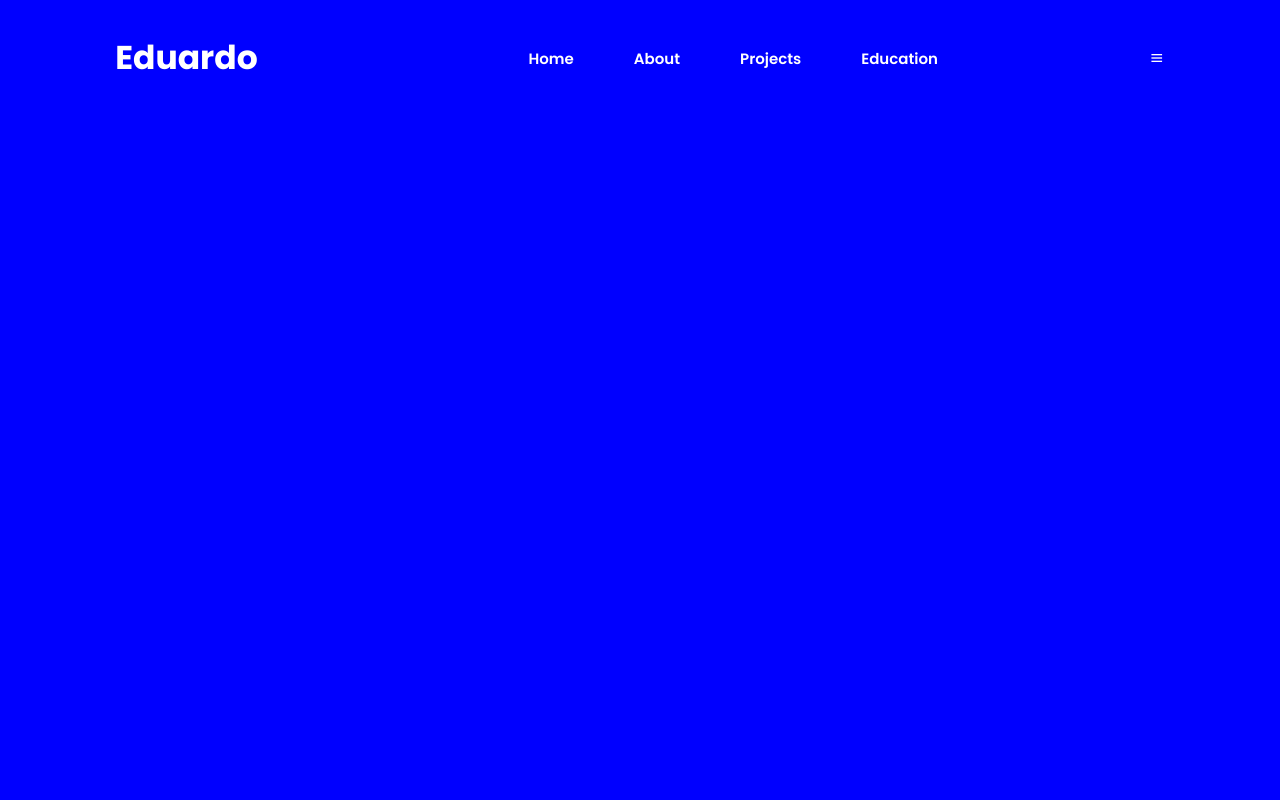
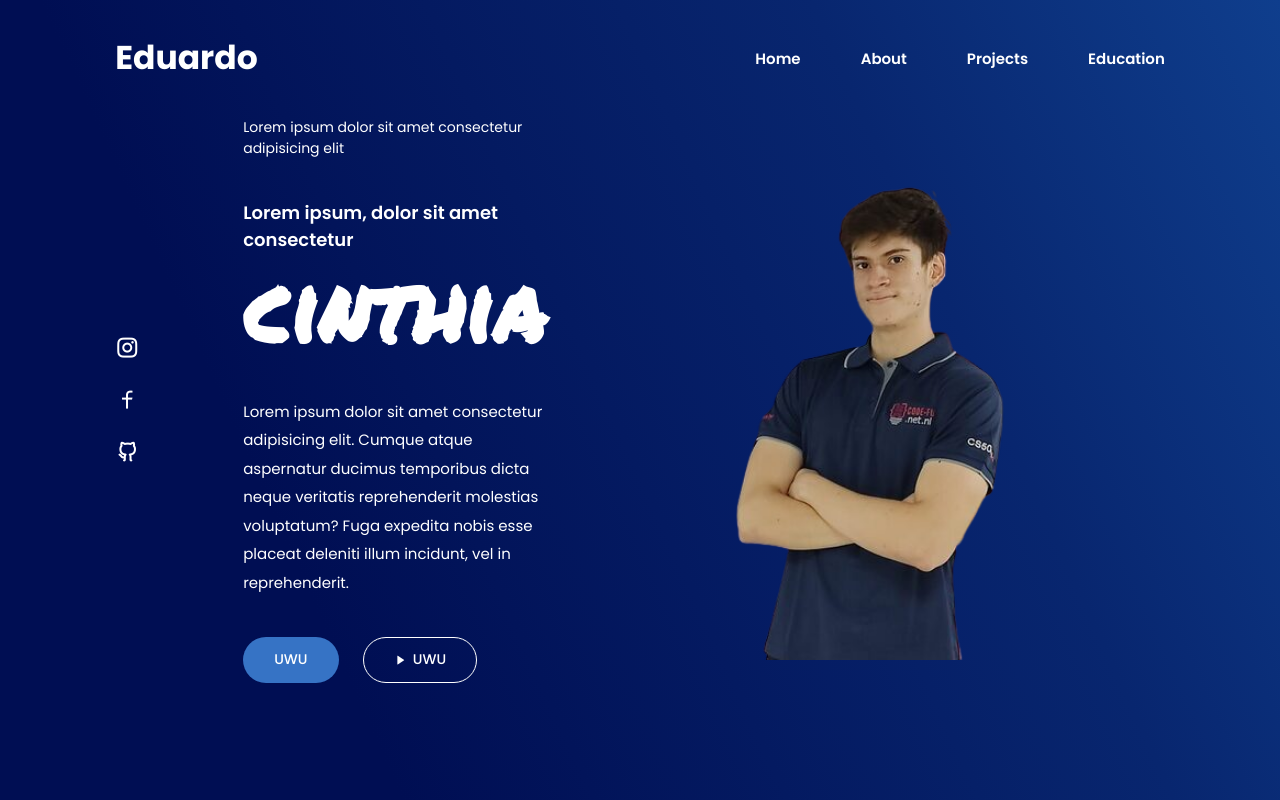
Before and after one commit to Eduardo6446/portfolio, a plain HTML site: page index.html in a window 1280 px wide. Drawn offline with nearby package versions, Linux system fonts and the light colour scheme.

Commit message:
desktop design

```diff
--- a/index.html
+++ b/index.html
@@ -17,6 +17,8 @@
     <link href="https://fonts.googleapis.com/css2?family=Permanent+Marker&family=Poppins:ital,wght@0,300;0,400;0,500;0,600;0,700;0,800;0,900;1,300;1,400;1,500;1,600;1,700;1,800;1,900&display=swap" rel="stylesheet">
 </head>
 <body>
+    <!--NAVBAR-->
+
     <header>
         <a href="#" class="logo">Eduardo</a>
 
@@ -30,6 +32,35 @@
         <div class="bx bx-menu" id="menu-icon"></div>
     </header>
 
+    <!--SECTIONS-->
+
+    <section class="hero">
+        <div class="hero-text">
+            <h5>Lorem ipsum dolor sit amet consectetur adipisicing elit</h5>
+
+            <h4>Lorem ipsum, dolor sit amet consectetur</h4>
+
+            <h1>cinthia</h1>
+
+            <p>Lorem ipsum dolor sit amet consectetur adipisicing elit. Cumque atque aspernatur ducimus temporibus dicta neque veritatis reprehenderit molestias voluptatum? Fuga expedita nobis esse placeat deleniti illum incidunt, vel in reprehenderit.</p>
+
+            <a href="">uwu</a>
+
+            <a href="" class="ctaa"><i class="ri-play-fill"></i>uwu</a>
+        </div>
+
+        <div class="hero-img">
+            <img src="static/images/yop.png" alt="">
+        </div>
+    </section>
+
+    <!--ICONS-->
+
+    <div class="icons">
+        <a href="#"><i class="ri-instagram-line"></i></a>
+        <a href="#"><i class="ri-facebook-line"></i></a>
+        <a href="#"><i class="ri-github-line"></i></a>
+    </div>
 
 
 
--- a/static/css/style.css
+++ b/static/css/style.css
@@ -1,3 +1,12 @@
+/*
+
+El estilo va acorde al html de arriba hacia abajo
+
+1. header -> logo -> navlist -> menu-icon
+2. section -> hero -> hero-text
+
+*/
+
 *{
     padding: 0;
     margin: 0;
@@ -18,10 +27,6 @@ header{
     justify-content: space-between;
     padding: 33px 9%;
     background: transparent;
-}
-
-body{
-    background: blue;
 }
 
 .logo{
@@ -49,7 +54,109 @@ body{
 
 #menu-icon{
     color: white;
-    font-size: 35;
+    font-size: 35px;
     z-index: 10001;
     cursor: pointer;
+    display: none;
 }
+
+section{
+    padding: 0 19%;
+}
+
+.hero{
+    height: 100%;
+    width: 100%;
+    min-height: 100vh;
+    background: linear-gradient(245.59deg, #0f3e8d 0%, #08266f 28.53%, #000e53 75.52%);
+    position: relative;
+    display: grid;
+    grid-template-columns: repeat(2,1fr);
+    align-items: center;
+    gap: 2rem;
+}
+
+.hero-text h5{
+    font-size: 14px;
+    font-weight: 400;
+    color: white;
+    margin-bottom: 40px;
+}
+
+.hero-text h1{
+    font-family: 'Permanent Marker', cursive;
+    font-size: 90px;
+    line-height: 1;
+    color: white;
+    margin: 0 0 45px;
+}
+
+.hero-text h4{
+    font-size: 18px;
+    font-weight: 600;
+    color: white;
+    margin-bottom: 10px;
+}
+
+.hero-text p{
+    font-size: 15px;
+    line-height: 1.9;
+    color: white;
+    margin-bottom: 40px;
+}
+
+.hero-img img{
+    width: 500px;
+    height: auto;
+}
+
+.hero-text a{
+    display: inline-block;
+    color: white;
+    background: #3673c5;
+    border: 1px solid transparent;
+    padding: 12px 30px;
+    line-height: 1.4;
+    font-size: 14px;
+    font-weight: 500;
+    border-radius: 30px;
+    text-transform: uppercase;
+    transition: all .55s ease;
+}
+
+.hero-text a:hover{
+    background: transparent;
+    border: 1px solid white;
+    transform: translateX(8px);
+}
+
+.hero-text a.ctaa{
+    background: transparent;
+    border: 1px solid white;
+    margin-left: 20px;
+}
+
+.hero-text a.ctaa i{
+    vertical-align: middle;
+    margin-right: 5px;
+}
+
+.icons{
+    position: absolute;
+    top: 50%;
+    padding: 0 9%;
+    transform: translateY(-50%);
+}
+
+.icons i{
+    display: block;
+    margin: 26px 0;
+    font-size: 24px;
+    color:white;
+    transition: all .50s ease;
+}
+
+.icons i:hover{
+    color:#3673c5;
+    transform: translateY(-5px);
+}
```
Also changed, not shown: static/images/yo.jpg (added), static/images/yop (1).png (added), static/images/yop.png (added).
